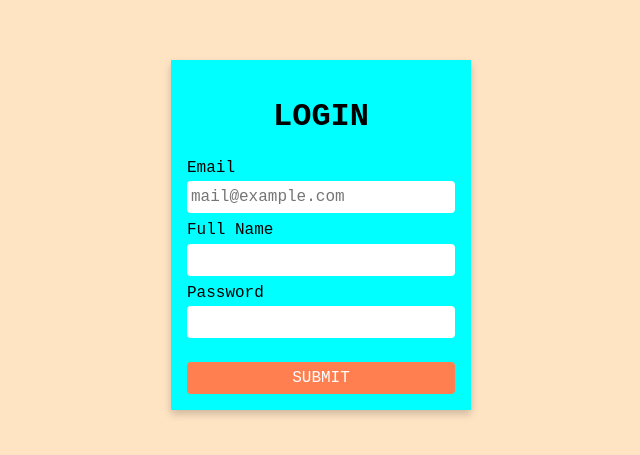
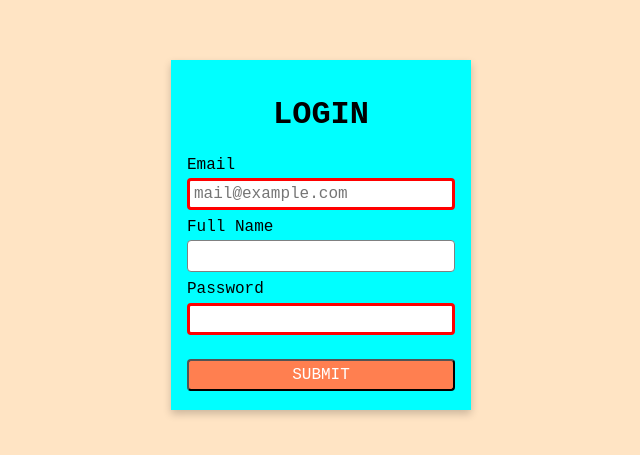
Before and after one commit to koshulia/HTML-CSS, a plain HTML site: page lesson_16/log-in_form/index.html in a window 1280 px wide. Shown: the part 165-620 px from the top of the page, without its empty margins (319-959 px from the left). Drawn offline with nearby package versions, Linux system fonts and the light colour scheme.

Commit message:
Add files via upload

```diff
--- a/lesson_16/log-in_form/style.css
+++ b/lesson_16/log-in_form/style.css
@@ -26,19 +26,16 @@ html {
 
 .form-title {
   text-transform: uppercase;
-  margin: auto;
+  display: flex;
+  justify-content: center;
 }
-/*
-input[type='password'] {
-  margin-bottom: 8px;
-} */
 
 .form-input {
   margin-bottom: 8px;
   width: 100%;
   height: 32px;
   border-radius: 4px;
-  border: 1px #808080;
+  border: 1px solid #808080;
   padding: 4px;
   outline: none;
 }
@@ -56,9 +53,8 @@ input[type='password'] {
   text-transform: uppercase;
   color: white;
   border-radius: 4px;
-  border: 1px #808080;
 }
 
 .form-input:invalid {
-  border: 3px #ff0000;
+  border: 3px solid #ff0000;
 }
```
